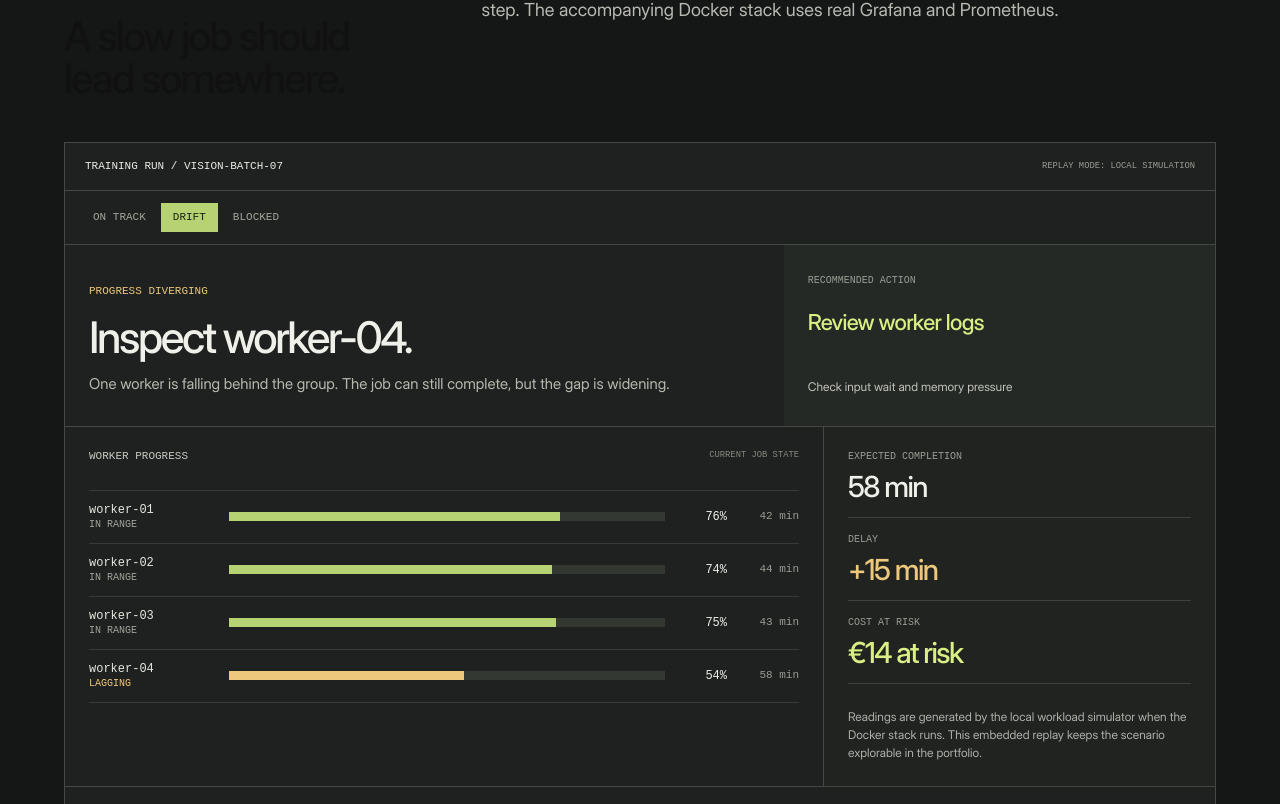
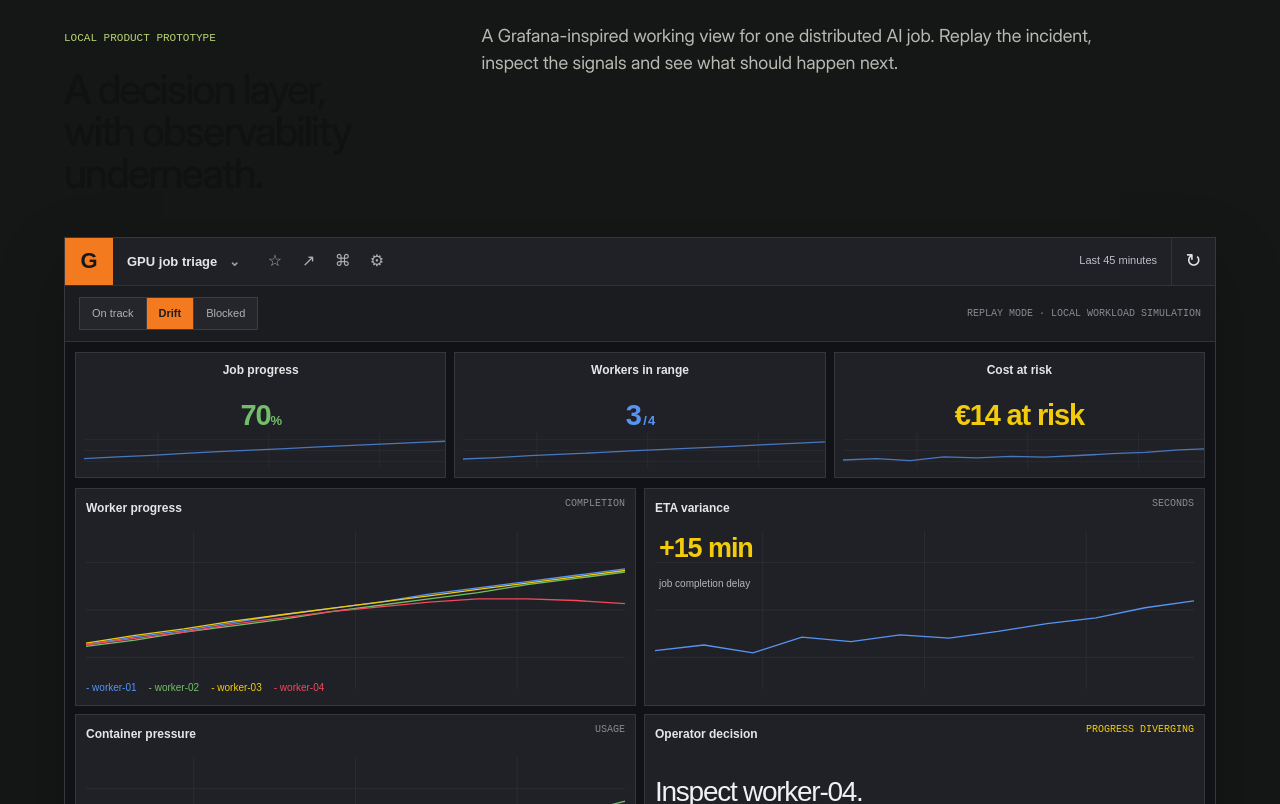
Before and after one commit to deboramoratalla-lab/portfolio, a Next.js app: page /lab/gpu-job-triage in a window 1280 px wide. Shown: the part 2916-3720 px from the top of the page. Built offline with nearby package versions, Linux system fonts and the light colour scheme.

Commit message:
Refine GPU triage with Grafana-style prototype

```diff
--- a/src/app/lab/[slug]/page.tsx
+++ b/src/app/lab/[slug]/page.tsx
@@ -51,7 +51,7 @@ const articles: Record<string, ArticleContent> = {
     sections: [
       { title: "Start with the person who has to decide", paragraphs: ["Infrastructure dashboards can expose every available reading while leaving the important question unanswered. In this experiment, the job is not treated as a wall of charts. It is a situation with a delay, a likely cause and a decision that has consequences.", "The interface begins with the job's state and the recommended next step. Supporting readings explain why that recommendation exists, rather than asking someone to assemble the story across several panels."] },
       { title: "Replay one incident, not an entire cloud", paragraphs: ["The prototype keeps the scenario deliberately small: four workers process the same workload and one becomes a straggler. Progress diverges, the expected completion time changes and the time at risk becomes visible.", "The controls replay baseline, drift and blocked states. They are a local incident simulation designed to test the explanation and interaction, not a claim about a live customer workload."] },
-      { title: "Use real tooling behind the concept", paragraphs: ["The companion stack is Docker-ready. Prometheus scrapes a small metrics service and Grafana provisions a dashboard and alert rule from the repository. The service produces the same worker-level signals that the product prototype translates into a decision.", "Grafana is intentionally not the hero. It is the inspectable technical layer behind the experiment: useful for verifying a query, following a signal or debugging an alert."] },
+      { title: "Use real tooling behind the concept", paragraphs: ["The companion stack is Docker-ready. Prometheus is the collector: every few seconds it asks the local workload service for readings such as worker progress, pressure and estimated time remaining, then stores them as time series. Grafana is the viewer: it asks Prometheus for those readings, turns them into panels and evaluates alert rules.", "The local service produces the same worker-level signals that the product prototype translates into a decision. Grafana is intentionally not the hero. It is the inspectable technical layer behind the experiment: useful for verifying a query, following a signal or debugging an alert."] },
       { title: "Make the boundary visible", paragraphs: ["The stack can measure real container activity when it runs locally. The AI workload itself is simulated because this Mac is not a GPU cluster. That boundary stays visible in the copy and source code.", "If the same structure ran beside a real workload, the simulated worker readings could be replaced by the platform's job and hardware telemetry without changing the decision model."] },
     ],
     close: "The experiment asks a product question, not a tooling question: can an operator understand what changed and choose a next step before a slow job turns into avoidable cost?",
--- a/src/components/gpu-job-triage-demo.tsx
+++ b/src/components/gpu-job-triage-demo.tsx
@@ -3,106 +3,33 @@
 import { useState } from "react"
 
 type ReplayState = "baseline" | "drift" | "blocked"
+type State = { label: string; verdict: string; description: string; action: string; actionNote: string; eta: string; cost: string; risk: string; workers: { name: string; progress: number; state: string }[]; progress: number[][]; pressure: number[][]; queue: number[] }
 
-const states: Record<ReplayState, {
-  label: string
-  verdict: string
-  description: string
-  action: string
-  actionNote: string
-  eta: string
-  cost: string
-  risk: string
-  workers: { name: string; progress: number; eta: string; state: string }[]
-}> = {
-  baseline: {
-    label: "On track",
-    verdict: "Keep observing.",
-    description: "All workers are progressing within the expected range. There is no intervention to make yet.",
-    action: "No action needed",
-    actionNote: "Next review in 10 minutes",
-    eta: "43 min",
-    cost: "€0",
-    risk: "No delay",
-    workers: [
-      { name: "worker-01", progress: 72, eta: "43 min", state: "in range" },
-      { name: "worker-02", progress: 71, eta: "44 min", state: "in range" },
-      { name: "worker-03", progress: 73, eta: "42 min", state: "in range" },
-      { name: "worker-04", progress: 70, eta: "45 min", state: "in range" },
-    ],
-  },
-  drift: {
-    label: "Progress diverging",
-    verdict: "Inspect worker-04.",
-    description: "One worker is falling behind the group. The job can still complete, but the gap is widening.",
-    action: "Review worker logs",
-    actionNote: "Check input wait and memory pressure",
-    eta: "58 min",
-    cost: "€14 at risk",
-    risk: "+15 min",
-    workers: [
-      { name: "worker-01", progress: 76, eta: "42 min", state: "in range" },
-      { name: "worker-02", progress: 74, eta: "44 min", state: "in range" },
-      { name: "worker-03", progress: 75, eta: "43 min", state: "in range" },
-      { name: "worker-04", progress: 54, eta: "58 min", state: "lagging" },
-    ],
-  },
-  blocked: {
-    label: "Worker blocked",
-    verdict: "Restart worker-04.",
-    description: "The lag has become material. Restarting the blocked worker is the reversible action with the lowest expected cost.",
-    action: "Prepare a worker restart",
-    actionNote: "Confirm checkpoint availability first",
-    eta: "1h 18m",
-    cost: "€39 at risk",
-    risk: "+35 min",
-    workers: [
-      { name: "worker-01", progress: 80, eta: "40 min", state: "in range" },
-      { name: "worker-02", progress: 78, eta: "42 min", state: "in range" },
-      { name: "worker-03", progress: 79, eta: "41 min", state: "in range" },
-      { name: "worker-04", progress: 29, eta: "1h 18m", state: "blocked" },
-    ],
-  },
+const states: Record<ReplayState, State> = {
+  baseline: { label: "On track", verdict: "Keep observing.", description: "All workers are progressing within the expected range.", action: "No action needed", actionNote: "Next review in 10 minutes", eta: "43 min", cost: "€0", risk: "No delay", workers: [{ name: "worker-01", progress: 72, state: "in range" }, { name: "worker-02", progress: 71, state: "in range" }, { name: "worker-03", progress: 73, state: "in range" }, { name: "worker-04", progress: 70, state: "in range" }], progress: [[28,32,35,39,43,47,51,55,59,63,68,72],[27,31,34,38,42,45,50,54,58,62,66,71],[29,34,38,42,45,49,53,57,61,65,69,73],[26,30,33,37,41,45,48,52,56,61,66,70]], pressure: [[28,31,29,35,34,39,37,41,38,40,42,39],[31,29,33,32,36,35,38,34,40,37,42,40]], queue: [34,38,31,43,39,44,37,40,35,42,39,36] },
+  drift: { label: "Progress diverging", verdict: "Inspect worker-04.", description: "One worker is falling behind the group. The gap is widening.", action: "Review worker logs", actionNote: "Check input wait and memory pressure", eta: "58 min", cost: "€14 at risk", risk: "+15 min", workers: [{ name: "worker-01", progress: 76, state: "in range" }, { name: "worker-02", progress: 74, state: "in range" }, { name: "worker-03", progress: 75, state: "in range" }, { name: "worker-04", progress: 54, state: "lagging" }], progress: [[28,33,37,42,47,51,55,60,64,68,72,76],[27,31,36,40,44,49,53,57,61,66,70,74],[29,34,38,43,47,51,55,59,63,67,71,75],[28,32,36,41,45,49,52,55,57,57,56,54]], pressure: [[27,31,30,34,35,38,37,40,42,40,43,41],[30,29,34,31,36,35,39,42,47,58,64,72]], queue: [34,39,32,46,42,48,45,51,58,63,72,78] },
+  blocked: { label: "Worker blocked", verdict: "Restart worker-04.", description: "The lag is now material. A restart is the lowest-cost reversible action.", action: "Prepare a worker restart", actionNote: "Confirm checkpoint availability first", eta: "1h 18m", cost: "€39 at risk", risk: "+35 min", workers: [{ name: "worker-01", progress: 80, state: "in range" }, { name: "worker-02", progress: 78, state: "in range" }, { name: "worker-03", progress: 79, state: "in range" }, { name: "worker-04", progress: 29, state: "blocked" }], progress: [[29,34,39,44,49,54,59,64,69,73,77,80],[28,33,37,42,47,51,56,61,65,70,74,78],[30,35,40,45,49,54,58,63,67,71,75,79],[28,32,37,41,44,46,45,42,38,34,31,29]], pressure: [[29,32,31,36,35,39,38,42,41,44,42,45],[30,31,35,34,38,45,53,64,72,81,88,91]], queue: [34,40,36,48,45,55,62,74,86,101,114,126] },
+}
+
+const colors = ["#5794f2", "#73bf69", "#f2cc0c", "#f2495c"]
+const chartPoints = (series: number[]) => series.map((point, index) => `${(index / (series.length - 1)) * 100},${100 - point}`).join(" ")
+
+function SeriesChart({ series, area = false }: { series: number[][]; area?: boolean }) {
+  return <svg className="grafana-chart" viewBox="0 0 100 100" preserveAspectRatio="none" role="img" aria-label="Time-series chart"><path className="grafana-grid" d="M0 20H100M0 50H100M0 80H100M20 0V100M50 0V100M80 0V100" />{series.map((line, index) => area ? <polygon key={`area-${index}`} points={`0,100 ${chartPoints(line)} 100,100`} fill={colors[index]} opacity={index === 0 ? ".18" : ".08"} /> : null)}{series.map((line, index) => <polyline key={index} points={chartPoints(line)} fill="none" stroke={colors[index]} strokeWidth="1.3" vectorEffect="non-scaling-stroke" />)}</svg>
 }
 
 export function GpuJobTriageDemo() {
   const [replay, setReplay] = useState<ReplayState>("drift")
   const state = states[replay]
-
+  const averageProgress = Math.round(state.workers.reduce((sum, worker) => sum + worker.progress, 0) / state.workers.length)
   return <section className="gpu-triage" id="gpu-job-triage" aria-labelledby="gpu-job-triage-title">
-    <header className="gpu-triage-intro">
-      <div>
-        <span>Local product prototype</span>
-        <h2 id="gpu-job-triage-title">A slow job should lead somewhere.</h2>
-      </div>
-      <p>Replay a single incident. The interface turns worker-level signals into one next step. The accompanying Docker stack uses real Grafana and Prometheus.</p>
-    </header>
-    <div className="gpu-triage-console">
-      <header className="gpu-triage-bar"><span>Training run / vision-batch-07</span><small>Replay mode: local simulation</small></header>
-      <div className="gpu-triage-controls" role="group" aria-label="Incident replay state">
-        {(Object.keys(states) as ReplayState[]).map(key => <button type="button" key={key} onClick={() => setReplay(key)} className={replay === key ? "is-active" : ""}>{key === "baseline" ? "On track" : key === "drift" ? "Drift" : "Blocked"}</button>)}
-      </div>
-      <div className="gpu-triage-verdict">
-        <div><span className={`gpu-triage-status is-${replay}`}>{state.label}</span><h3>{state.verdict}</h3><p>{state.description}</p></div>
-        <aside><span>Recommended action</span><strong>{state.action}</strong><small>{state.actionNote}</small></aside>
-      </div>
-      <div className="gpu-triage-main">
-        <section className="gpu-triage-workers" aria-label="Worker progress">
-          <header><span>Worker progress</span><small>Current job state</small></header>
-          <div className="gpu-worker-list">{state.workers.map(worker => <div className={`gpu-worker is-${worker.state.replace(" ", "-")}`} key={worker.name}>
-            <div className="gpu-worker-name"><strong>{worker.name}</strong><span>{worker.state}</span></div>
-            <div className="gpu-worker-track" aria-label={`${worker.name}: ${worker.progress}% complete`}><i style={{ width: `${worker.progress}%` }} /></div>
-            <b>{worker.progress}%</b><small>{worker.eta}</small>
-          </div>)}</div>
-        </section>
-        <section className="gpu-triage-reading" aria-label="Decision readings">
-          <div><span>Expected completion</span><strong>{state.eta}</strong></div>
-          <div><span>Delay</span><strong>{state.risk}</strong></div>
-          <div><span>Cost at risk</span><strong>{state.cost}</strong></div>
-          <p>Readings are generated by the local workload simulator when the Docker stack runs. This embedded replay keeps the scenario explorable in the portfolio.</p>
-        </section>
-      </div>
-      <footer><span>Signals: worker progress, ETA variance, container pressure</span><span>Technical layer: Prometheus + Grafana</span></footer>
+    <header className="gpu-triage-intro"><div><span>Local product prototype</span><h2 id="gpu-job-triage-title">A decision layer, with observability underneath.</h2></div><p>A Grafana-inspired working view for one distributed AI job. Replay the incident, inspect the signals and see what should happen next.</p></header>
+    <div className="grafana-prototype">
+      <header className="grafana-topbar"><div className="grafana-mark" aria-hidden="true">G</div><button type="button" className="grafana-dashboard-title">GPU job triage <span>⌄</span></button><div className="grafana-topbar-actions"><button type="button" aria-label="Favourite">☆</button><button type="button" aria-label="Share">↗</button><button type="button" aria-label="Save">⌘</button><button type="button" aria-label="Settings">⚙</button></div><span className="grafana-time">Last 45 minutes</span><button type="button" className="grafana-refresh" aria-label="Refresh">↻</button></header>
+      <div className="grafana-toolbar"><div role="group" aria-label="Incident replay state">{(Object.keys(states) as ReplayState[]).map(key => <button type="button" key={key} onClick={() => setReplay(key)} className={replay === key ? "is-active" : ""}>{key === "baseline" ? "On track" : key === "drift" ? "Drift" : "Blocked"}</button>)}</div><span>Replay mode · local workload simulation</span></div>
+      <div className="grafana-stats"><article><h3>Job progress</h3><strong>{averageProgress}<small>%</small></strong><SeriesChart series={[state.progress[0]]} /></article><article><h3>Workers in range</h3><strong>{state.workers.filter(worker => worker.state === "in range").length}<small> / 4</small></strong><SeriesChart series={[state.progress[1]]} /></article><article><h3>Cost at risk</h3><strong>{state.cost}</strong><SeriesChart series={[state.queue.map(value => Math.min(94, value / 1.4))]} /></article></div>
+      <div className="grafana-grid-layout"><article className="grafana-panel grafana-panel-wide"><header><h3>Worker progress</h3><span>completion</span></header><SeriesChart series={state.progress} /><footer>{state.workers.map((worker, index) => <span key={worker.name} style={{ color: colors[index] }}>{worker.name}</span>)}</footer></article><article className="grafana-panel"><header><h3>ETA variance</h3><span>seconds</span></header><div className="grafana-big-reading"><strong>{state.risk}</strong><small>job completion delay</small></div><SeriesChart series={[state.queue.map(value => Math.min(92, value / 1.4))]} /></article><article className="grafana-panel grafana-panel-wide"><header><h3>Container pressure</h3><span>usage</span></header><SeriesChart series={state.pressure} area /><footer><span style={{ color: colors[0] }}>cluster baseline</span><span style={{ color: colors[3] }}>worker-04</span></footer></article><article className="grafana-panel grafana-decision"><header><h3>Operator decision</h3><span className={`grafana-status is-${replay}`}>{state.label}</span></header><strong>{state.verdict}</strong><p>{state.description}</p><button type="button">{state.action} <b>↗</b></button><small>{state.actionNote}</small></article></div>
+      <footer className="grafana-footer"><span>Data source: Prometheus local workload simulator</span><span>Technical layer: Grafana + Prometheus + Docker</span></footer>
     </div>
   </section>
 }
```
Also changed, not shown: src/app/globals.css.
